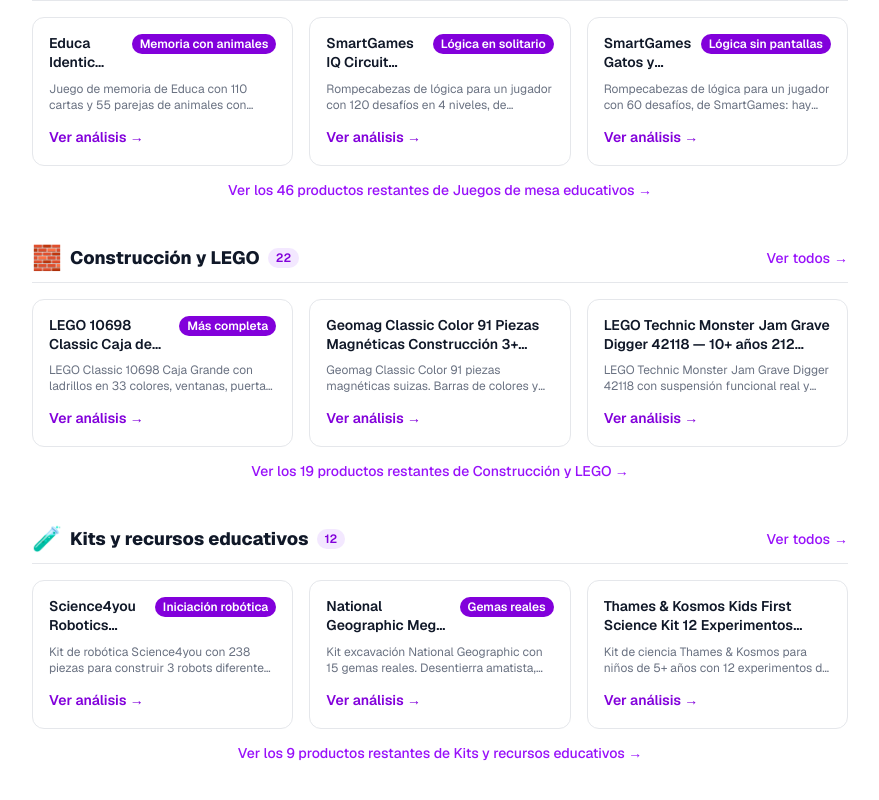
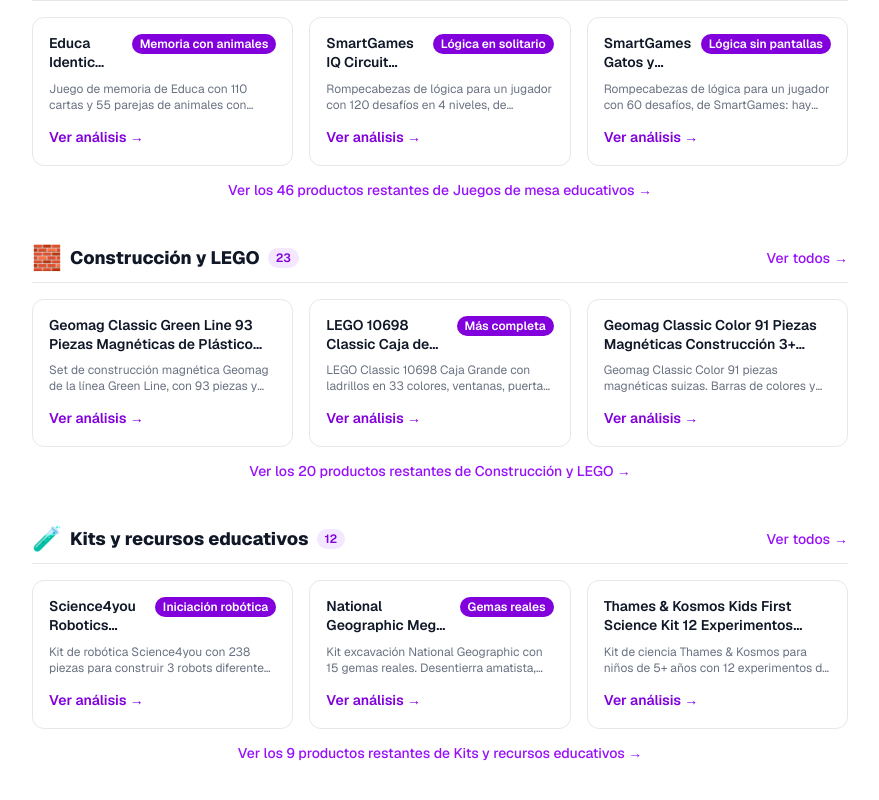
Before and after one commit to mktweb360/juguetestem, a Next.js app: page /tienda in a window 1280 px wide. Shown: the part 822-1622 px from the top of the page, without its empty margins (344-1223 px from the left). Built offline with nearby package versions, Linux system fonts and the light colour scheme.

Commit message:
Contenido: ficha Geomag Classic Green Line 93 piezas (#74)

```diff
--- a/data/posts.ts
+++ b/data/posts.ts
@@ -558,7 +558,7 @@ export const posts: Post[] = [
     category: "Construcción y LEGO",
     date: "2025-08-19",
     readTime: 7,
-    relatedProducts: ["geomag-classic-color-91-piezas", "lego-10698-caja-ladrillos-creativos-grande"],
+    relatedProducts: ["geomag-classic-color-91-piezas", "geomag-classic-green-line-93-piezas-magneticas-reciclado", "lego-10698-caja-ladrillos-creativos-grande"],
     relatedPosts: ["construccion-magnetica-beneficios-educativos", "lego-vs-otras-marcas-construccion", "juguetes-madera-vs-plastico-diferencias"],
     categoryCta: { href: "/tienda/construccion-lego", text: "Ver Geomag →" },
   },
--- a/data/products.ts
+++ b/data/products.ts
@@ -752,6 +752,24 @@ export const products: Product[] = [
     relatedPosts: ["kits-quimica-ninos-seguros-guia"],
   },
   {
+    slug: "geomag-classic-green-line-93-piezas-magneticas-reciclado",
+    // Comprobada en amazon.es el 28/11/2026: botón de compra activo, remitente y vendedor Amazon. Datos solo de la ficha de Amazon.
+    name: "Geomag Classic Green Line 93 Piezas Magnéticas de Plástico Reciclado",
+    asin: "B0862J5CBP",
+    categorySlug: "construccion-lego",
+    categoryName: "Construcción y LEGO",
+    price: "Consultar precio",
+    priceMin: 0,
+    rating: 0,
+    reviewCount: 0,
+    shortDescription: "Set de construcción magnética Geomag de la línea Green Line, con 93 piezas y caja de plástico 100 % reciclado.",
+    fullDescription: "Geomag Classic Green Line es un juego de construcción magnética de 93 piezas. Según la ficha de Amazon, incluye 44 bolas metálicas no magnéticas y 44 barras magnéticas de varios colores, además de paneles base, y la caja está fabricada con plástico 100 % reciclado. La ficha lo presenta como juego educativo de la categoría STEM que favorece la coordinación ojo-mano, y sus elementos son compatibles con las colecciones Classic de Geomag. No lo hemos probado: la información procede de la ficha de Amazon.",
+    pros: ["Remitente y vendedor Amazon", "93 piezas: bolas metálicas, barras magnéticas y paneles base, según la ficha", "Caja de plástico 100 % reciclado, línea Green Line", "Compatible con las colecciones Classic de Geomag, según la ficha"],
+    cons: ["No lo hemos probado: la información procede de la ficha de Amazon"],
+    specs: { "Marca": "Geomag", "Línea": "Classic Green Line", "Piezas": "93", "Bolas metálicas": "44", "Barras magnéticas": "44", "Material de la caja": "Plástico 100 % reciclado", "Vendido por": "Amazon" },
+    relatedPosts: ["geomag-magnetico-construccion-guia"],
+  },
+  {
     slug: "haba-bichos-memoria-calculo-mental",
     // Comprobada en amazon.es el 19/11/2026: botón de compra activo, vendido y enviado por Amazon. Datos solo de la ficha de Amazon.
     name: "HABA Bichos Juego de Memoria y Cálculo 6+",
--- a/lib/indexable.ts
+++ b/lib/indexable.ts
@@ -128,6 +128,7 @@ export const FEATURED_PRODUCT_SLUGS = new Set<string>([
   "thinkfun-minecraft-mtp-puzzle-magnetico-viaje-8-anos",
   "science4you-laboratorio-quimica-25-experimentos-8-anos",
   "science4you-super-kit-cientifico-150-experimentos-8-anos",
+  "geomag-classic-green-line-93-piezas-magneticas-reciclado",
   "minecraft-heroes-of-the-village-ravensburger",
   "maldito-games-pistas-cruzadas-juego-palabras-cooperativo",
   "cefa-toys-tweak-juego-cartas-calculo-mental",
```
